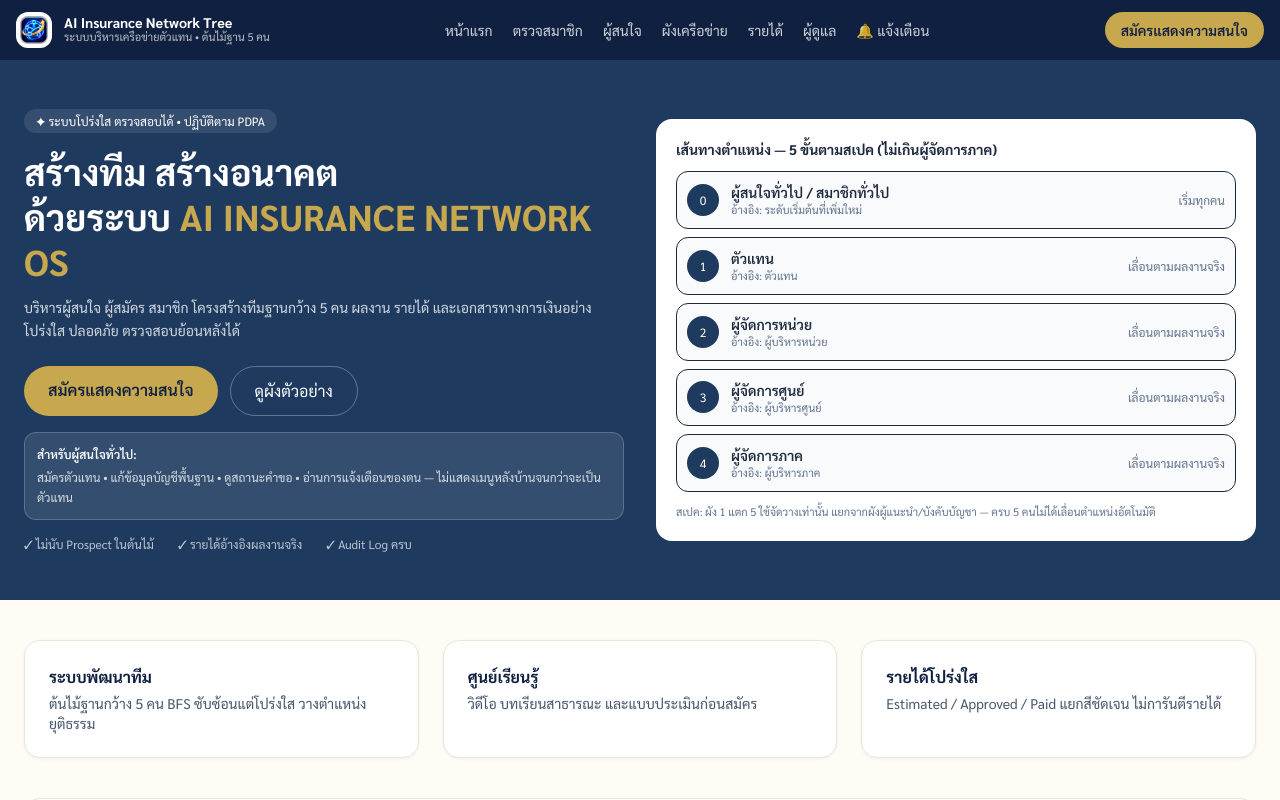
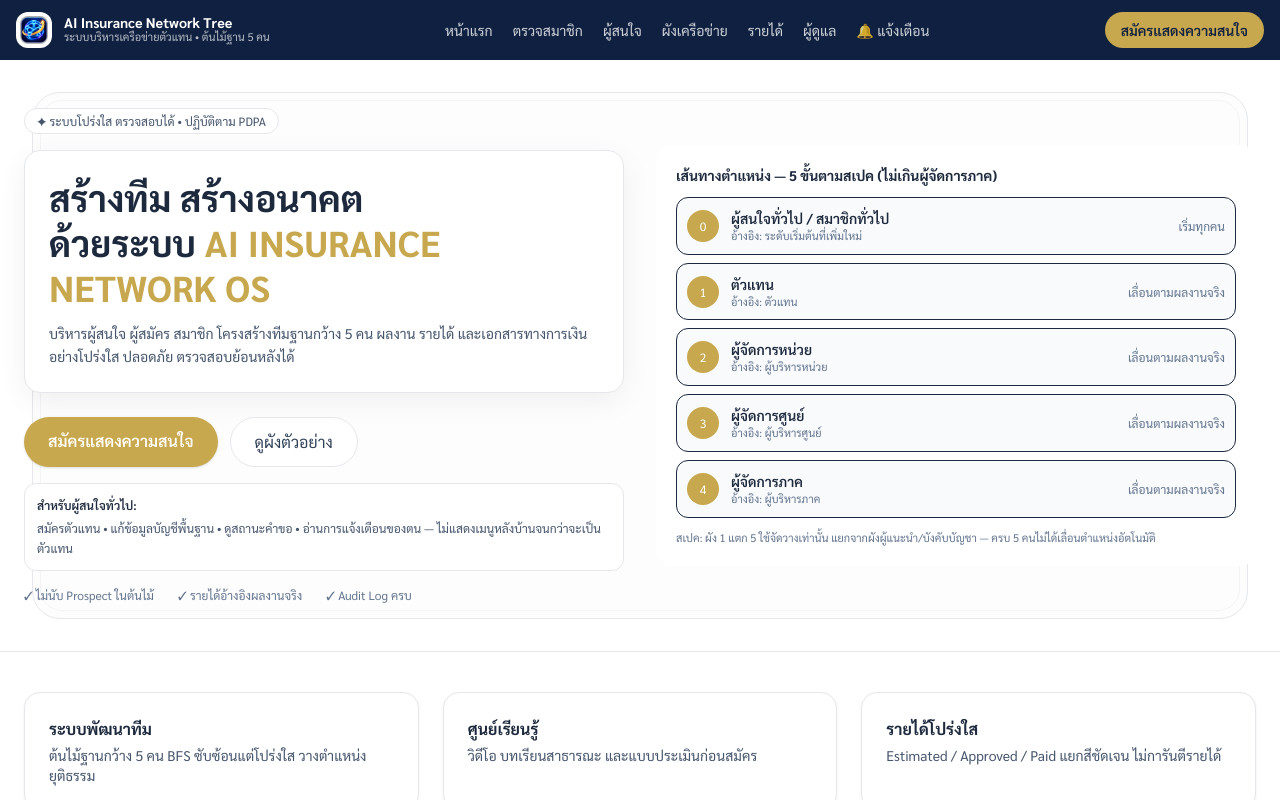
Before and after one commit to AINetworkOS98/ai-insurance-network-tree, a Next.js app: page / in a window 1280 px wide. Shown: the top 800 px of the page. Built offline with nearby package versions, Linux system fonts and the light colour scheme; no server answers.

Commit message:
style: ปรับพื้นหลังทั้งหน้าเป็นสีขาวล้วน (#ffffff)

```diff
--- a/src/app/globals.css
+++ b/src/app/globals.css
@@ -1,11 +1,11 @@
 @import "tailwindcss";
-:root{ --navy:#1e3a5f; --gold:#c8a84e; --soft-white:#FFFBF5; --warm-white:#FFFBF5; --slate-light:#f1f5f9; --slate-medium:#64748b; }
-html,body{ background: var(--soft-white); }
+:root{ --navy:#475569; --gold:#c8a84e; --soft-white:#ffffff; --warm-white:#ffffff; --slate-light:#f1f5f9; --slate-medium:#64748b; } /* พื้นขาวล้วน #ffffff */
+html,body{ background: #ffffff; }
 .bg-navy{ background: var(--navy); } .text-navy{ color: var(--navy); } .border-navy{ border-color: var(--navy); }
 .bg-gold{ background: var(--gold); } .text-gold{ color: var(--gold); }
-.bg-soft-white{ background: var(--soft-white); }
+.bg-soft-white{ background: #ffffff; }
 .text-soft-white{ color: var(--soft-white); }
-.card{ border:1px solid #ece6d9; border-radius:16px; background:#ffffff; box-shadow:0 1px 3px rgba(30,58,95,.06); }
+.card{ border:1px solid #e5e7eb; border-radius:16px; background:#ffffff; box-shadow:0 1px 3px rgba(0,0,0,.06); }
 .badge-demo{ background:#fef3c7; color:#92400e; border:1px solid #fcd34d; font-size:10px; padding:2px 6px; border-radius:999px; }
 .slate-light{ color: var(--slate-light); }
 .slate-medium{ color: var(--slate-medium); }
--- a/src/app/page.tsx
+++ b/src/app/page.tsx
@@ -6,21 +6,28 @@ export default function Home(){
   return (
     <div>
       <Header/>
-      <section className="bg-navy text-white">
-        <div className="max-w-[1280px] mx-auto px-6 py-12 grid md:grid-cols-2 gap-8 items-center">
-          <div>
-            <div className="inline-flex items-center gap-2 px-3 py-1 rounded-full bg-white/10 text-xs">✦ ระบบโปร่งใส ตรวจสอบได้ • ปฏิบัติตาม PDPA</div>
-            <h1 className="text-3xl md:text-4xl font-bold leading-tight mt-4">สร้างทีม สร้างอนาคต<br/>ด้วยระบบ <span className="text-[#c8a84e]">AI INSURANCE NETWORK OS</span></h1>
-            <p className="text-sm opacity-80 mt-3 leading-relaxed">บริหารผู้สนใจ ผู้สมัคร สมาชิก โครงสร้างทีมฐานกว้าง 5 คน ผลงาน รายได้ และเอกสารทางการเงินอย่างโปร่งใส ปลอดภัย ตรวจสอบย้อนหลังได้</p>
+      <section className="bg-white text-slate-800 relative overflow-hidden border-b border-gray-200">
+        {/* เฟรมพื้นหลังสโลแกน — กรอบขาวล้วน */}
+        <div className="absolute inset-0 pointer-events-none">
+          <div className="absolute inset-4 md:inset-8 rounded-[28px] border border-gray-200 bg-gray-50/40"></div>
+          <div className="absolute inset-6 md:inset-10 rounded-[22px] border border-gray-100"></div>
+        </div>
+        <div className="max-w-[1280px] mx-auto px-6 py-12 grid md:grid-cols-2 gap-8 items-center relative">
+          <div className="relative">
+            <div className="inline-flex items-center gap-2 px-3 py-1 rounded-full bg-white border border-gray-200 text-xs text-slate-600">✦ ระบบโปร่งใส ตรวจสอบได้ • ปฏิบัติตาม PDPA</div>
+            <div className="mt-4 p-5 md:p-6 rounded-2xl border border-gray-200 bg-white shadow-[0_8px_30px_rgba(0,0,0,.06)]">
+              <h1 className="text-3xl md:text-4xl font-bold leading-tight">สร้างทีม สร้างอนาคต<br/>ด้วยระบบ <span className="text-[#c8a84e]">AI INSURANCE NETWORK OS</span></h1>
+              <p className="text-sm text-slate-600 mt-3 leading-relaxed">บริหารผู้สนใจ ผู้สมัคร สมาชิก โครงสร้างทีมฐานกว้าง 5 คน ผลงาน รายได้ และเอกสารทางการเงินอย่างโปร่งใส ปลอดภัย ตรวจสอบย้อนหลังได้</p>
+            </div>
             <div className="flex gap-3 mt-6">
-              <Link href="/register" className="px-6 py-3 rounded-full bg-[#c8a84e] text-[#0f2040] font-semibold">สมัครแสดงความสนใจ</Link>
-              <Link href="/tree" className="px-6 py-3 rounded-full border border-white/30">ดูผังตัวอย่าง</Link>
+              <Link href="/register" className="px-6 py-3 rounded-full bg-[#c8a84e] text-white font-semibold shadow-sm">สมัครแสดงความสนใจ</Link>
+              <Link href="/tree" className="px-6 py-3 rounded-full border border-gray-200 bg-white text-slate-700">ดูผังตัวอย่าง</Link>
             </div>
-            <div className="mt-4 p-3 rounded-xl bg-white/10 border border-white/20 text-xs leading-relaxed">
+            <div className="mt-4 p-3 rounded-xl bg-white border border-gray-200 text-xs leading-relaxed">
               <div className="font-semibold">สำหรับผู้สนใจทั่วไป:</div>
-              <div className="opacity-80 mt-1">สมัครตัวแทน • แก้ข้อมูลบัญชีพื้นฐาน • ดูสถานะคำขอ • อ่านการแจ้งเตือนของตน — ไม่แสดงเมนูหลังบ้านจนกว่าจะเป็นตัวแทน</div>
+              <div className="text-slate-600 mt-1">สมัครตัวแทน • แก้ข้อมูลบัญชีพื้นฐาน • ดูสถานะคำขอ • อ่านการแจ้งเตือนของตน — ไม่แสดงเมนูหลังบ้านจนกว่าจะเป็นตัวแทน</div>
             </div>
-            <div className="flex gap-6 mt-4 text-xs opacity-70">
+            <div className="flex gap-6 mt-4 text-xs text-slate-500">
               <span>✓ ไม่นับ Prospect ในต้นไม้</span><span>✓ รายได้อ้างอิงผลงานจริง</span><span>✓ Audit Log ครบ</span>
             </div>
           </div>
@@ -29,7 +36,7 @@ export default function Home(){
             <div className="mt-3 space-y-2 text-sm">
               {RANK_CATALOG.map((r)=>(
                 <div key={r.code} className="flex items-center gap-3 p-2.5 rounded-xl border bg-slate-50">
-                  <div className="w-8 h-8 rounded-full bg-navy text-white flex items-center justify-center text-xs">{r.level}</div>
+                  <div className="w-8 h-8 rounded-full bg-[#c8a84e] text-white flex items-center justify-center text-xs">{r.level}</div>
                   <div>
                     <div className="font-semibold">{r.nameTh}</div>
                     <div className="text-[11px] text-slate-500">อ้างอิง: {r.nameRef}</div>
@@ -43,22 +50,22 @@ export default function Home(){
         </div>
       </section>
 
-      <section id="career" className="max-w-[1280px] mx-auto px-6 py-10 grid md:grid-cols-3 gap-6">
+      <section id="career" className="max-w-[1280px] mx-auto px-6 py-10 grid md:grid-cols-3 gap-6 bg-white">
         {[
           {t:'ระบบพัฒนาทีม', d:'ต้นไม้ฐานกว้าง 5 คน BFS ซับซ้อนแต่โปร่งใส วางตำแหน่งยุติธรรม'},
           {t:'ศูนย์เรียนรู้', d:'วิดีโอ บทเรียนสาธารณะ และแบบประเมินก่อนสมัคร'},
           {t:'รายได้โปร่งใส', d:'Estimated / Approved / Paid แยกสีชัดเจน ไม่การันตีรายได้'},
         ].map(c=>(
           <div key={c.t} className="card p-6">
-            <div className="font-bold text-[#0f2040]">{c.t}</div>
+            <div className="font-bold text-slate-800">{c.t}</div>
             <div className="text-sm text-slate-600 mt-1">{c.d}</div>
           </div>
         ))}
       </section>
 
-      <section className="max-w-[1280px] mx-auto px-6 pb-10">
+      <section className="max-w-[1280px] mx-auto px-6 pb-10 bg-white">
         <div className="card p-6">
-          <h3 className="font-bold text-[#0f2040]">พันธมิตร</h3>
+          <h3 className="font-bold text-slate-800">พันธมิตร</h3>
           <p className="text-xs text-slate-600 mt-1">หากต้องการระบุ “บริษัท ไทยประกันชีวิต จำกัด (มหาชน)” ต้องมีเอกสารอนุญาตก่อนแสดงว่าเป็น Partner อย่างเป็นทางการ มิฉะนั้นแสดง “พันธมิตรที่อยู่ระหว่างการตรวจสอบ” ห้ามใช้โลโก้โดยไม่ได้รับอนุญาต</p>
           <div className="mt-3 flex gap-3">
             <div className="px-4 py-3 rounded-xl border bg-amber-50 text-sm">พันธมิตรที่อยู่ระหว่างการตรวจสอบ <span className="badge-demo ml-2">ข้อมูลทดลอง</span></div>
@@ -70,7 +77,7 @@ export default function Home(){
         </div>
       </section>
 
-      <footer className="border-t bg-white">
+      <footer className="border-t border-gray-200 bg-white">
         <div className="max-w-[1280px] mx-auto px-6 py-6 text-xs text-slate-500 flex flex-wrap gap-4">
           <Link href="/privacy">นโยบายความเป็นส่วนตัว</Link><Link href="/terms">ข้อกำหนดการใช้งาน</Link><Link href="/faq">FAQ</Link><span className="ml-auto">© 2026 AI Insurance Network Tree</span>
         </div>
```
